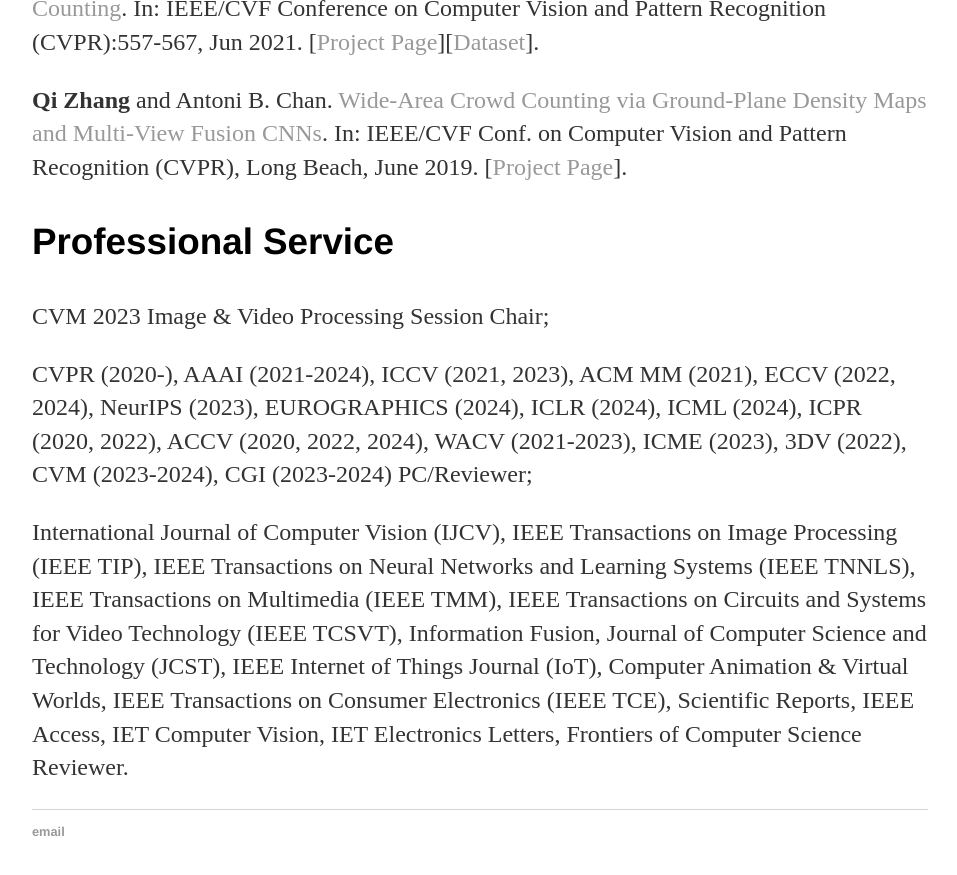
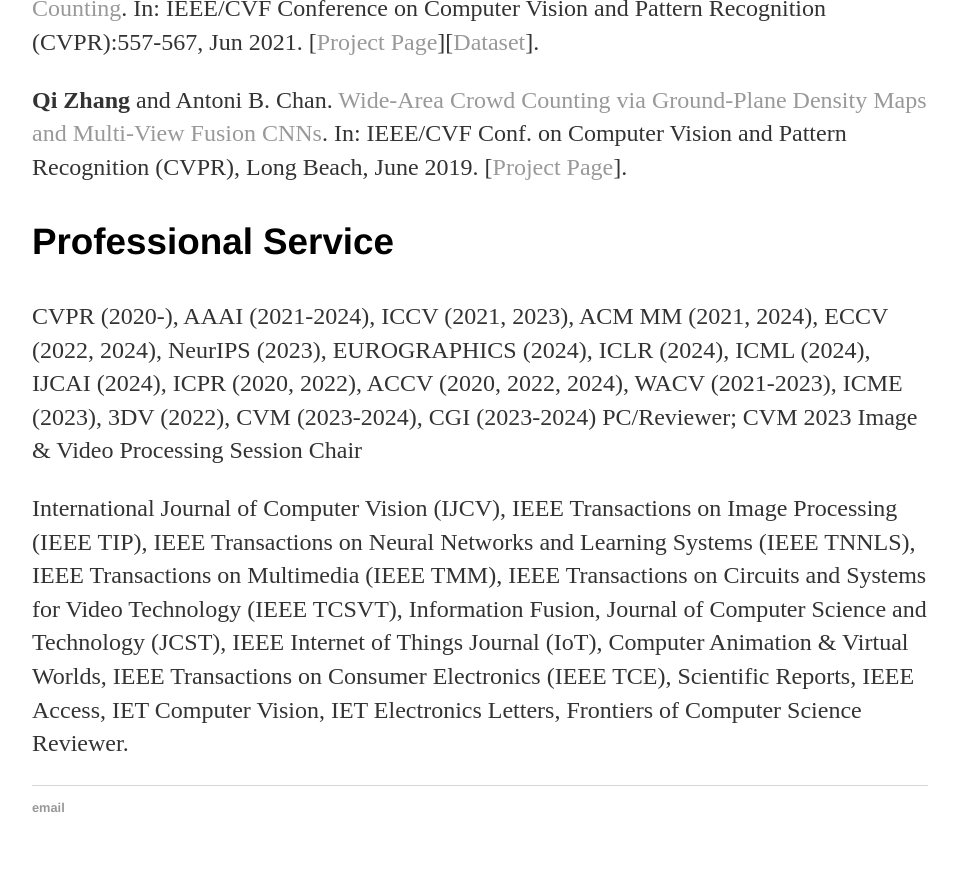
Before and after one commit to zqyq/zqyq.github.io, a Jekyll site: the page built from index.html, in a window 1280 px wide and 900 px high, scrolled down 1393 px. Shown: the top 875 px of the window, without its empty margins (160-1117 px from the left). Built offline with Jekyll 4.4.1, drawn with Linux system fonts in a browser that asks for light colours.

Commit message:
Update index.html

```diff
--- a/index.html
+++ b/index.html
@@ -65,10 +65,8 @@
 
 			<h3>Professional Service</h3>
 
-
-			<p> CVM 2023 Image & Video Processing Session Chair; <p>
-			<p>  CVPR (2020-), AAAI (2021-2024), ICCV (2021, 2023), ACM MM (2021),  ECCV (2022, 2024), NeurIPS (2023), EUROGRAPHICS (2024), ICLR (2024), ICML (2024),
-			ICPR (2020, 2022), ACCV (2020, 2022, 2024), WACV (2021-2023), ICME (2023), 3DV (2022), CVM (2023-2024), CGI (2023-2024) PC/Reviewer;<p>
+ 			<p>  CVPR (2020-), AAAI (2021-2024), ICCV (2021, 2023), ACM MM (2021, 2024),  ECCV (2022, 2024), NeurIPS (2023), EUROGRAPHICS (2024), ICLR (2024), ICML (2024), IJCAI (2024),
+			ICPR (2020, 2022), ACCV (2020, 2022, 2024), WACV (2021-2023), ICME (2023), 3DV (2022), CVM (2023-2024), CGI (2023-2024) PC/Reviewer; CVM 2023 Image & Video Processing Session Chair<p>
 
 			<p> International Journal of Computer Vision (IJCV), IEEE Transactions on Image Processing (IEEE TIP),
 			 IEEE Transactions on Neural Networks and Learning Systems (IEEE TNNLS),
```
